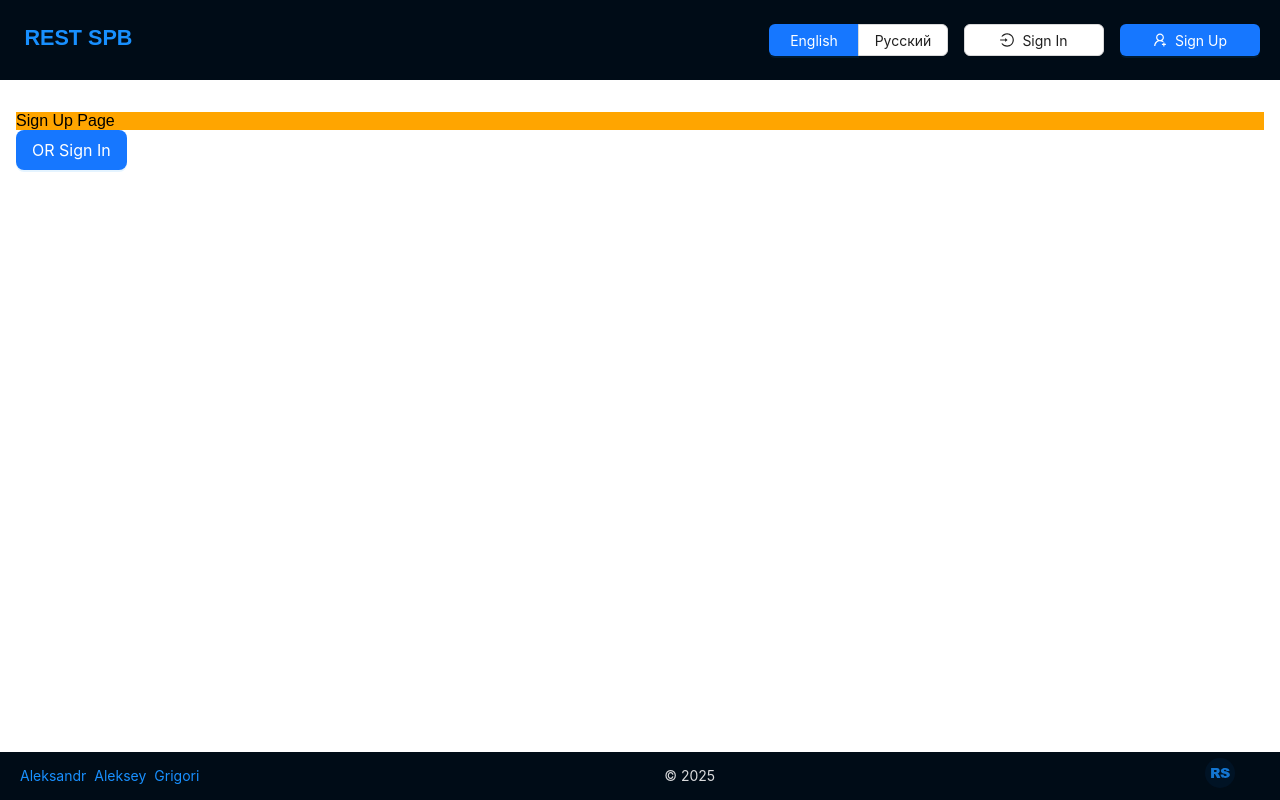
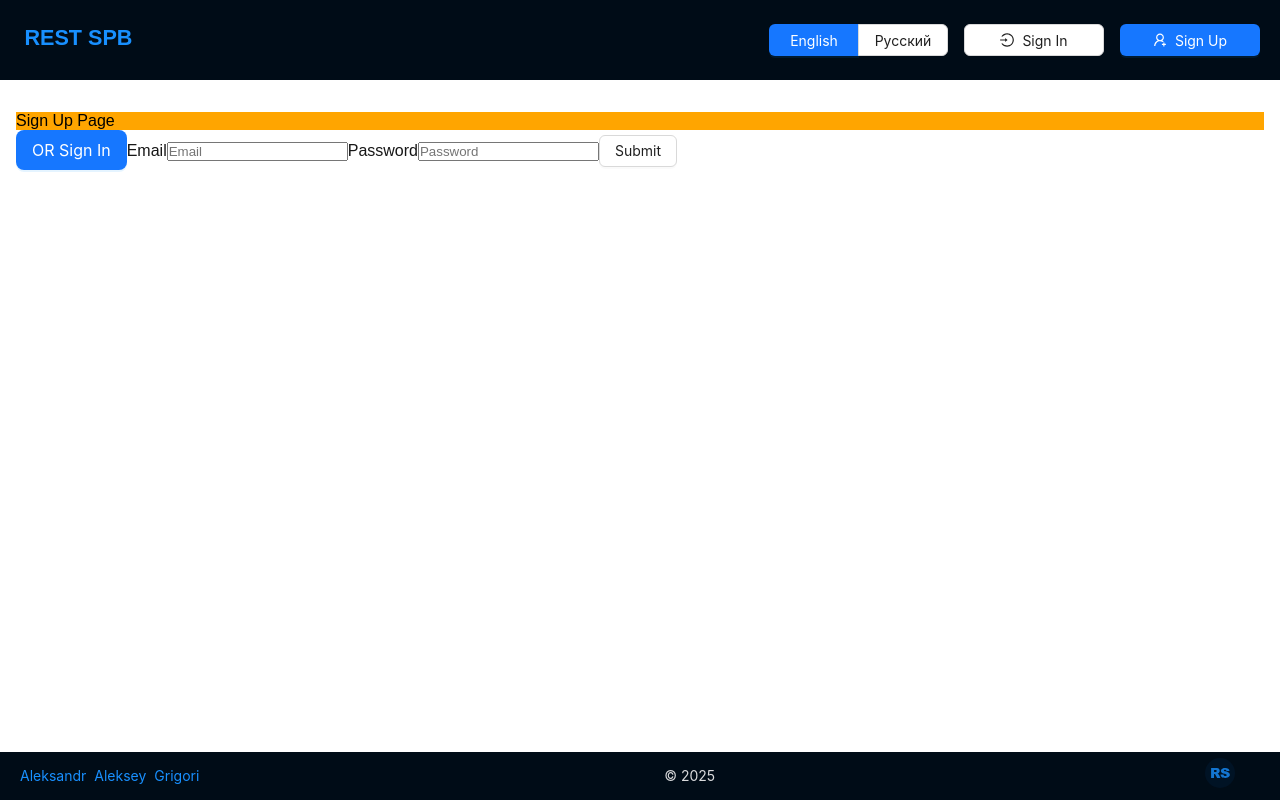
Before and after one commit to GKonopelko/rest-client-app, a Next.js app: page /en/sign-up in a window 1280 px wide. Built offline with nearby package versions, Linux system fonts and the light colour scheme; no server answers; what @ant-design/nextjs-registry would draw is missing.

Commit message:
feat: add auth template

```diff
--- a/messages/en.json
+++ b/messages/en.json
@@ -46,6 +46,6 @@
     "url-placeholder": "Enter your base URL",
     "submitButton": "Submit"
   },
-  "History": {},
-  "Variables": {}
+  "HistoryPage": {},
+  "VariablesPage": {}
 }
--- a/messages/ru.json
+++ b/messages/ru.json
@@ -46,6 +46,6 @@
     "url-placeholder": "Введи базовую ссылку",
     "submitButton": "Отправить"
   },
-  "History": {},
-  "Variables": {}
+  "HistoryPage": {},
+  "VariablesPage": {}
 }
--- a/package.json
+++ b/package.json
@@ -22,6 +22,7 @@
     "next-intl": "^4.3.6",
     "react": "19.1.0",
     "react-dom": "19.1.0",
+    "react-hook-form": "^7.62.0",
     "react-redux": "^9.2.0"
   },
   "devDependencies": {
--- a/src/api/baseApi.ts
+++ /dev/null
@@ -1,10 +0,0 @@
-import { createApi, fetchBaseQuery } from '@reduxjs/toolkit/query/react';
-
-const baseUrl = 'USER_URL';
-
-export const baseApi = createApi({
-  reducerPath: 'baseApi',
-  baseQuery: fetchBaseQuery({ baseUrl }),
-  tagTypes: [],
-  endpoints: () => ({}),
-});
--- /dev/null
+++ b/src/firebase.ts
@@ -0,0 +1,12 @@
+import { getApp, getApps, initializeApp } from 'firebase/app';
+
+const firebaseConfig = {
+  apiKey: process.env.NEXT_PUBLIC_FIREBASE_API_KEY,
+  authDomain: process.env.NEXT_PUBLIC_FIREBASE_AUTH_DOMAIN,
+  projectId: process.env.NEXT_PUBLIC_FIREBASE_PROJECT_ID,
+  storageBucket: process.env.NEXT_PUBLIC_FIREBASE_STORAGE_BUCKET,
+  messagingSenderId: process.env.NEXT_PUBLIC_FIREBASE_MESSAGING_SENDER_ID,
+  appId: process.env.NEXT_PUBLIC_FIREBASE_APP_ID,
+};
+
+export const app = !getApps().length ? initializeApp(firebaseConfig) : getApp();
--- /dev/null
+++ b/src/models/User.ts
@@ -0,0 +1,5 @@
+export default interface User {
+  email: string;
+  token: string;
+  id: string;
+}
--- a/src/pages/SignUpPage/SignUpPage.tsx
+++ b/src/pages/SignUpPage/SignUpPage.tsx
@@ -1,14 +1,45 @@
 'use client';
 
+import { setUser } from '@/slices/userSlice';
 import styles from './SignUpPage.module.css';
 import { Button } from 'antd';
 import { useRouter } from 'next/navigation';
+import { useForm } from 'react-hook-form';
+import { useDispatch } from 'react-redux';
+import { app } from '@/firebase';
+import { getAuth, createUserWithEmailAndPassword } from 'firebase/auth';
+
+type FormValues = {
+  email: string;
+  password: string;
+};
 
 export default function SignUpPage() {
+  const dispatch = useDispatch();
   const router = useRouter();
+  const { register, handleSubmit } = useForm<FormValues>({
+    mode: 'onChange',
+  });
+
+  const submit = (data: FormValues) => {
+    const fireAuth = getAuth(app);
+    createUserWithEmailAndPassword(fireAuth, data.email, data.password)
+      .then(({ user }) => {
+        console.log(user);
+        dispatch(
+          setUser({
+            email: user.email,
+            id: user.uid,
+            token: user.accessToken,
+          })
+        );
+      })
+      .catch(console.error);
+  };
 
   return (
     <>
+      <form className="form" onSubmit={handleSubmit(submit)} autoComplete="on">
         <div className={styles.page}>Sign Up Page</div>
         <Button
           type="primary"
@@ -17,6 +48,22 @@ export default function SignUpPage() {
         >
           OR Sign In
         </Button>
+        <label htmlFor="mail">Email</label>
+        <input
+          {...register('email')}
+          id="mail"
+          type="email"
+          placeholder="Email"
+        />
+        <label htmlFor="password">Password</label>
+        <input
+          {...register('password')}
+          id="password"
+          type="password"
+          placeholder="Password"
+        />
+        <Button htmlType="submit">Submit</Button>
+      </form>
     </>
   );
 }
--- a/src/store.ts
+++ b/src/store.ts
@@ -1,15 +1,11 @@
 import { configureStore } from '@reduxjs/toolkit';
-import { baseApi } from './api/baseApi';
 import userReducer from './slices/userSlice';
 
 export const initStore = () => {
   return configureStore({
     reducer: {
       user: userReducer,
-      [baseApi.reducerPath]: baseApi.reducer,
     },
-    middleware: (getDefaultMiddleware) =>
-      getDefaultMiddleware().concat(baseApi.middleware),
   });
 };
 
```
Also changed, not shown: src/slices/userSlice.ts (+1 -6 lines), 1 other file (tests, documents, lock files or other folders). Lines whose indentation alone changed are shown as unchanged.
